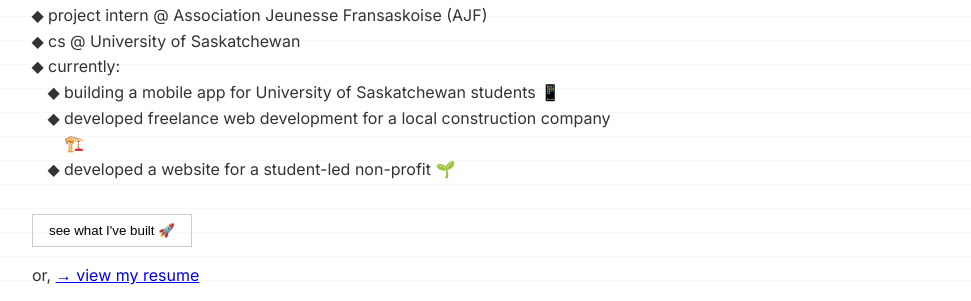
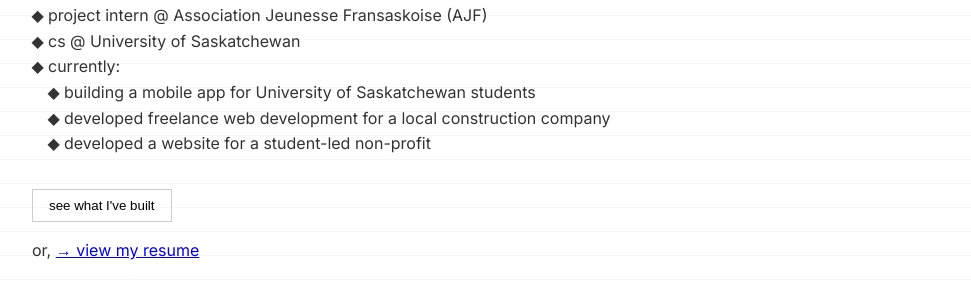
Before and after one commit to Mndanina1725/Updated-portfolio-website, a website built with webpack: page index.html in a window 1280 px wide. Shown: the part 499-800 px from the top of the page, without its empty margins (308-1279 px from the left). Built offline with nearby package versions, Linux system fonts and the light colour scheme.

Commit message:
took out the emojis

```diff
--- a/index.html
+++ b/index.html
@@ -267,14 +267,14 @@
       <li>cs @ University of Saskatchewan</li>
       <li>currently:
         <ul>
-          <li>building a mobile app for University of Saskatchewan students 📱</li>
-          <li>developed freelance web development for a local construction company 🏗️</li>
-          <li>developed a website for a student-led non-profit 🌱</li>
+          <li>building a mobile app for University of Saskatchewan students </li>
+          <li>developed freelance web development for a local construction company ️</li>
+          <li>developed a website for a student-led non-profit </li>
         </ul>
       </li>
     </ul>
 
-    <button onclick="location.href='#projects'">see what I've built 🚀</button>
+    <button onclick="location.href='#projects'">see what I've built </button>
     <p>or, <a href="#">→ view my resume</a></p>
   </section>
 
```
